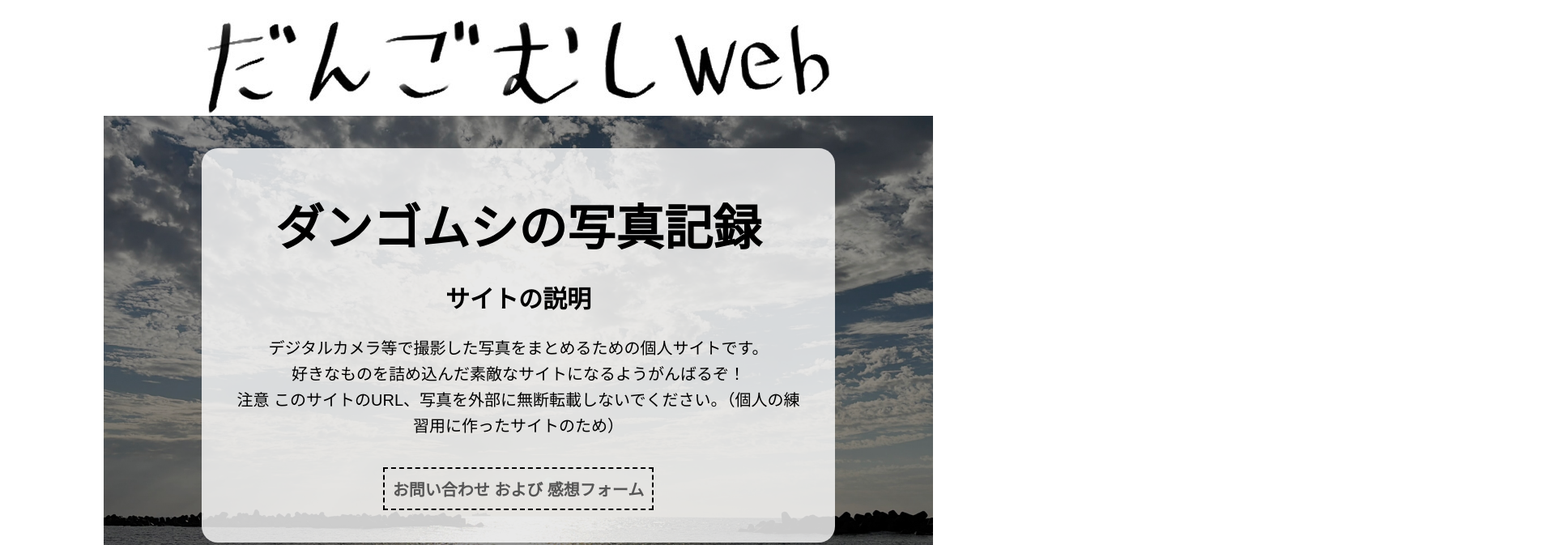
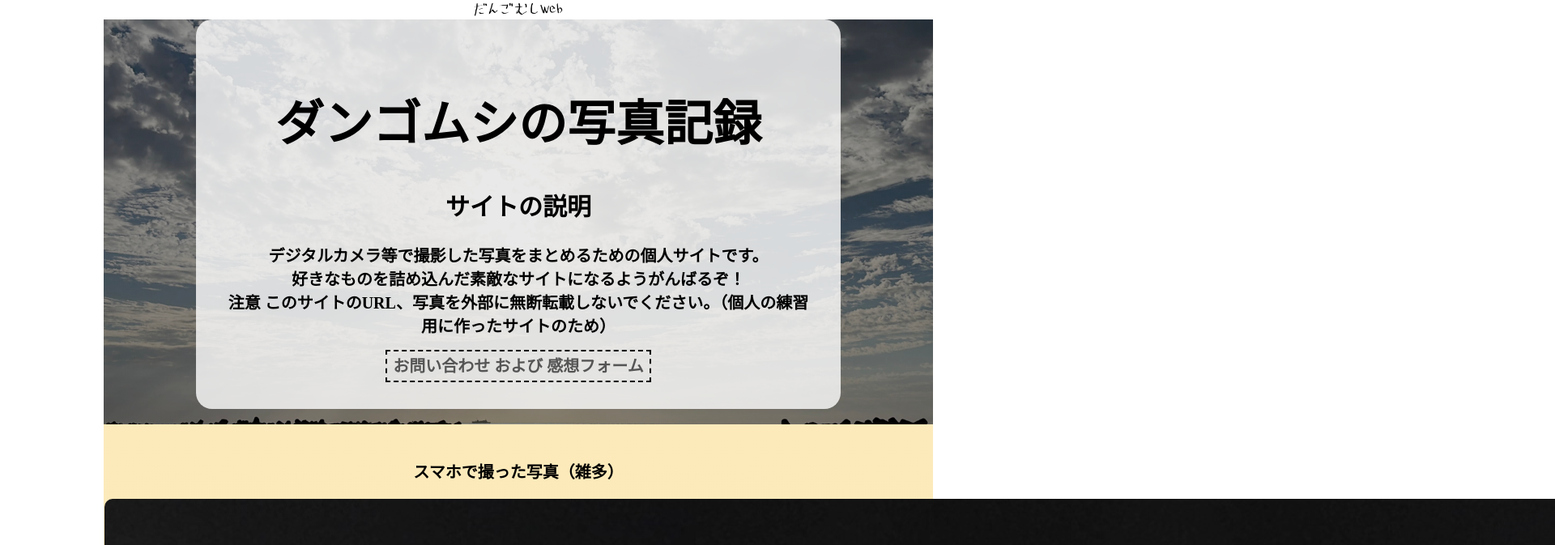
Before and after one commit to st-dangomushi/my-photo-site, a plain HTML site: page index.html in a window 1280 px wide. Shown: the top 673 px of the page at 81% size, 1920 px wide, since content can reach past the window. Drawn offline with Linux system fonts and the light colour scheme.

Commit message:
Refactor CSS styles for improved layout and readability

```diff
--- a/style.css
+++ b/style.css
@@ -1,114 +1,79 @@
-body {
-    color: rgb(0, 0, 0);
-    text-align: center;
-    margin: 0 auto;
-    padding: 0;
-    width: 95%;
-    font-family: sans-serif;
+h1{font-size: 60px;
 }
 
-img {
-    max-width: 100%;
-    height: auto;
-    display: inline-block;
-    vertical-align: middle;
+
+h2{
+    font-size: 30px;
 }
 
-h1 { font-size: 28px; margin: 10px 0; }
-h2 { font-size: 20px; }
-h3 { font-size: 14px; font-weight: normal; line-height: 1.6; }
-dt { font-size: 18px; font-weight: bold; margin-top: 10px; }
-span { font-size: 18px; font-weight: 900; margin: 1px; color: #000000; }
-a { text-decoration: none; }
 
-#top {
-    min-height: 400px;
-    padding: 40px 10px;
-    box-sizing: border-box;
-    display: flex;
-    align-items: center;
-    justify-content: center;
+h3{
+    font-size: 20px;
+}
+
+span{font-size: 20px;
+    font-weight:900;
+    margin:1px;
+color:#000000 ;}
+
+a{
+    text-decoration: none;
+}
+
+
+#top{
+    height: 500px;
+    text-align: center;
     background-image: url("haikei2.jpeg");
     background-size: cover;
-    background-position: center;
 }
 
-#toptexts {
-    width: 90%;
+#toptexts{
+    width: 70%;
     margin: 0 auto;
-    padding: 20px;
+    padding: 40px;
     background-color: rgba(255, 255, 255, 0.8);
     border-radius: 20px;
 }
 
-#toptexts a {
-    display: inline-block;
-    margin-top: 15px;
-    padding: 10px;
+
+#toptexts a{
+    padding: 7px;
     border: 2px dashed black;
     color: #555;
     font-weight: bold;
-    font-size: 16px;
+    font-size: 20px;
 }
 
-#toptexts a:hover {
+
+#toptexts a:hover{
     color: black;
 }
 
-#iroiro {
-    background-color: #fceabb;
-    background-image: linear-gradient(to bottom, #fceabb 0%, #fbdf93 31%, #fccd4d 55%, #f8b500 98%);
-    padding: 20px 10px;
+
+body {
+    color:rgb(0, 0, 0);
+    text-align:center;
+     margin: 0 auto; padding: 0;
+    width: 80%; }
+
+ #iroiro {
+  background-color: #fceabb;
+  background-image: linear-gradient(to bottom, #fceabb 0%, #fbdf93 31%, #fccd4d 55%, #f8b500 98%);
 }
 
-#iroiro img {
-    border-radius: 10px;
-    margin: 5px;
-    width: 45%;
+#iroiro img{border-radius:10px}
+
+
+
+#hyoso{background:linear-gradient(#7bc1ff,#0088ff,#000000 )}
+
+#hyoso {color :#ffffff;}
+
+#chuusinsou{background:#000000;
+            color:#ffffff
 }
 
-#dejikame {
-    padding: 20px 10px;
+dt {
+ font-size: 20px;
 }
-
-#dejikame img {
-    margin: 8px 0;
-    width: 90%;
-}
-
-#hyoso {
-    background: linear-gradient(#7bc1ff, #0088ff, #000000);
-    color: #ffffff;
-    padding: 20px 10px;
-}
-
-#hyoso img {
-    margin: 8px 0;
-    width: 90%;
-}
-
-#chuusinsou {
-    background: #000000;
-    color: #ffffff;
-    padding: 30px 10px;
-}
-
-footer {
-    padding: 20px 0;
-    font-size: 12px;
-}
-
-@media (min-width: 768px) {
-    body {
-        width: 80%;
-    }
-    h1 { font-size: 60px; }
-    h2 { font-size: 30px; }
-    h3 { font-size: 20px; }
-    #toptexts a { font-size: 20px; }
-    #toptexts { width: 70%; padding: 40px; }
-
-
-    #iroiro img { width: 250px; }
-    #dejikame img, #hyoso img { width: 500px; }
-}
```
